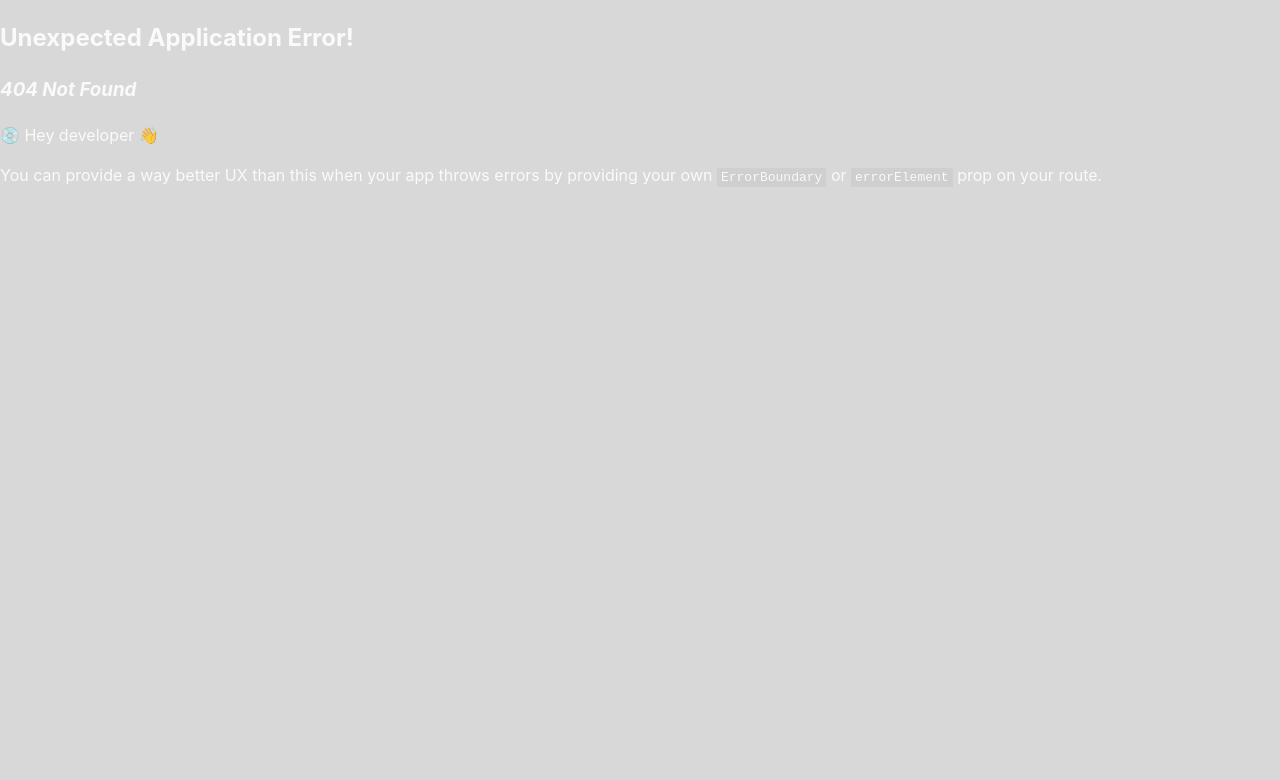
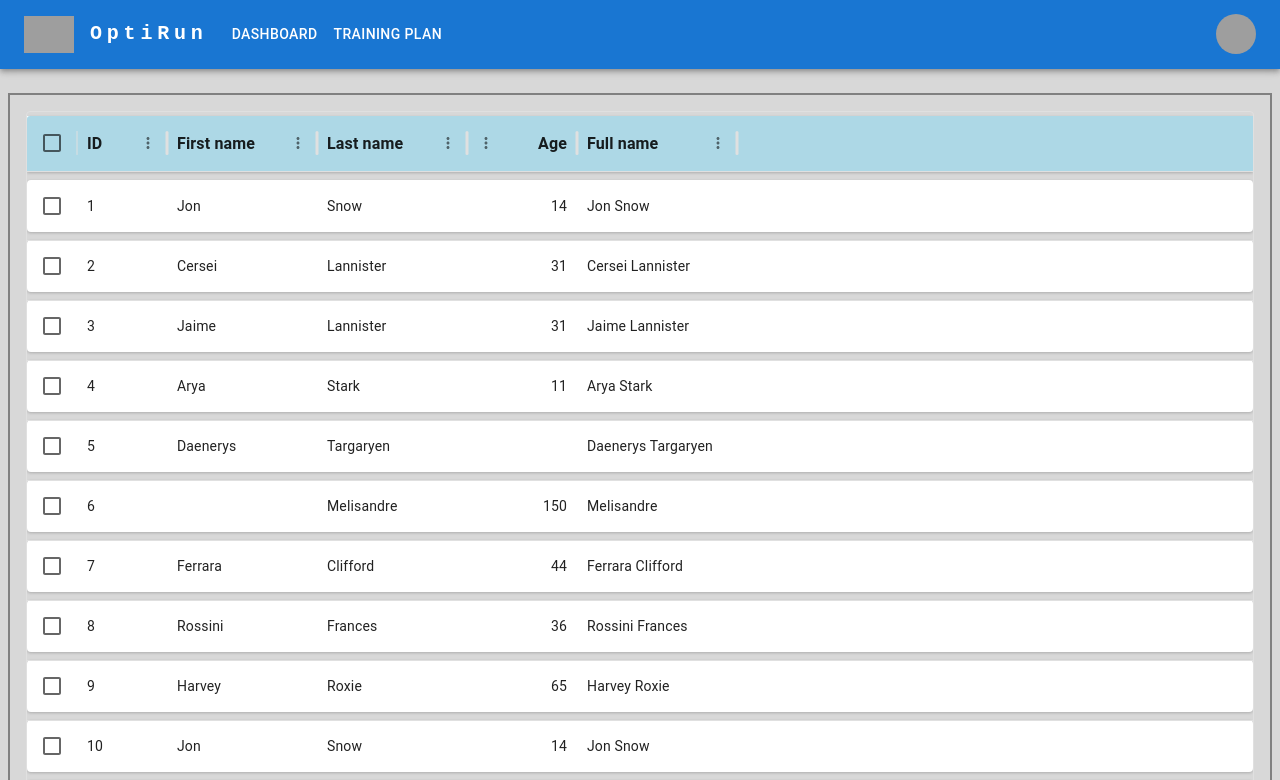
Before and after one commit to elizacohen5/running-coach, a React (Vite) app in the folder client/: page /training-plan in a window 1280 px wide. Before the commit this address had no page. Shown: the top 780 px of the page. Built offline with nearby package versions, Linux system fonts and the light colour scheme; grey boxes are pictures that could not be loaded.

Commit message:
training plan styling

```diff
--- a/client/src/components/Header.jsx
+++ b/client/src/components/Header.jsx
@@ -34,6 +34,10 @@ function Header() {
 
   const handleDashboardClick = () => {
     navigate("/home")
+  }
+
+  const handleTrainingPlanClick = () => {
+    navigate("/training-plan")
   }
 
   return (
@@ -100,7 +104,7 @@ function Header() {
               Dashboard
             </Button>
             <Button
-              // onClick={gonna want to nagivate to training plan}
+              onClick={handleTrainingPlanClick}
               sx={{ my: 2, color: "white", display: "block" }}
             >
               Training Plan
--- a/client/src/components/NextRun.jsx
+++ b/client/src/components/NextRun.jsx
@@ -56,7 +56,7 @@ export default function NextRun({ userRuns }) {
     // console.log("sorted runs: ", sortedRuns)
     const nextRun = sortedRuns[0];
     // console.log("next run: ", nextRun)
-    const nextRunPace = nextRun["pace"];
+    const nextRunPace = nextRun["run_type"];
     // console.log("next run pace: ", nextRunPace)
 
   return (
@@ -84,10 +84,13 @@ export default function NextRun({ userRuns }) {
               Next Run:
             </Typography>
             <Typography variant="body1" color="white">
-              Total Miles: {nextRun.distance}
+              Total Miles: {nextRun.total_miles}
             </Typography>
             <Typography variant="body1" color="white">
               Pace: {nextRunPace[0].toUpperCase() + nextRunPace.slice(1)}
+            </Typography>
+            <Typography variant="body1" color="white">
+              Details: {nextRun.run_details}
             </Typography>
           </CardContent>
         </CardActionArea>
--- /dev/null
+++ b/client/src/components/TrainingPlan.jsx
@@ -0,0 +1,120 @@
+import * as React from "react";
+import Box from "@mui/material/Box";
+import { DataGrid } from "@mui/x-data-grid";
+
+const columns = [
+  { field: "id", headerName: "ID", width: 90 },
+  {
+    field: "firstName",
+    headerName: "First name",
+    width: 150,
+    editable: true,
+  },
+  {
+    field: "lastName",
+    headerName: "Last name",
+    width: 150,
+    editable: true,
+  },
+  {
+    field: "age",
+    headerName: "Age",
+    type: "number",
+    width: 110,
+    editable: true,
+  },
+  {
+    field: "fullName",
+    headerName: "Full name",
+    description: "This column has a value getter and is not sortable.",
+    sortable: false,
+    width: 160,
+    valueGetter: (value, row) => `${row.firstName || ""} ${row.lastName || ""}`,
+  },
+];
+
+const rows = [
+  { id: 1, lastName: "Snow", firstName: "Jon", age: 14 },
+  { id: 2, lastName: "Lannister", firstName: "Cersei", age: 31 },
+  { id: 3, lastName: "Lannister", firstName: "Jaime", age: 31 },
+  { id: 4, lastName: "Stark", firstName: "Arya", age: 11 },
+  { id: 5, lastName: "Targaryen", firstName: "Daenerys", age: null },
+  { id: 6, lastName: "Melisandre", firstName: null, age: 150 },
+  { id: 7, lastName: "Clifford", firstName: "Ferrara", age: 44 },
+  { id: 8, lastName: "Frances", firstName: "Rossini", age: 36 },
+  { id: 9, lastName: "Roxie", firstName: "Harvey", age: 65 },
+  { id: 10, lastName: "Snow", firstName: "Jon", age: 14 },
+  { id: 11, lastName: "Lannister", firstName: "Cersei", age: 31 },
+  { id: 12, lastName: "Lannister", firstName: "Jaime", age: 31 },
+  { id: 13, lastName: "Stark", firstName: "Arya", age: 11 },
+  { id: 14, lastName: "Targaryen", firstName: "Daenerys", age: null },
+  { id: 15, lastName: "Melisandre", firstName: null, age: 150 },
+  { id: 16, lastName: "Clifford", firstName: "Ferrara", age: 44 },
+  { id: 17, lastName: "Frances", firstName: "Rossini", age: 36 },
+  { id: 18, lastName: "Roxie", firstName: "Harvey", age: 65 },
+  { id: 19, lastName: "Lannister", firstName: "Jaime", age: 31 },
+  { id: 20, lastName: "Stark", firstName: "Arya", age: 11 },
+  { id: 21, lastName: "Targaryen", firstName: "Daenerys", age: null },
+  { id: 22, lastName: "Melisandre", firstName: null, age: 150 },
+  { id: 23, lastName: "Clifford", firstName: "Ferrara", age: 44 },
+  { id: 24, lastName: "Frances", firstName: "Rossini", age: 36 },
+  { id: 25, lastName: "Roxie", firstName: "Harvey", age: 65 },
+];
+
+export default function TrainingPlan() {
+  return (
+    <Box
+      display="flex"
+      sx={{ border: "2px solid grey" }}
+      height={900}
+      my={3}
+      ml={1}
+      mr={1}
+      alignItems="center"
+      gap={4}
+      p={2}
+    >
+      <DataGrid
+        rows={rows}
+        columns={columns}
+        initialState={{
+          pagination: {
+            paginationModel: {
+              pageSize: 50,
+            },
+          },
+        }}
+        pageSizeOptions={[50]}
+        checkboxSelection
+        disableRowSelectionOnClick
+        sx={{
+          "& .MuiDataGrid-row": {
+            backgroundColor: "white",
+            margin: "4px 0", // Adds space between rows
+            boxShadow: "0 1px 3px rgba(0, 0, 0, 0.2)", // Adds a slight shadow for depth
+            borderRadius: "4px", // Optional: adds a slight rounding to the row corners
+          },
+          "& .MuiDataGrid-columnHeaders": {
+            backgroundColor: "lightblue",
+            boxShadow: "0 1px 3px rgba(0, 0, 0, 0.2)",
+            margin: "4px 0",
+          },
+          "& .MuiDataGrid-columnHeadersInner": {
+            backgroundColor: "lightblue",
+          },
+          "& .MuiDataGrid-columnHeader": {
+            backgroundColor: "lightblue",
+          },
+          "& .MuiDataGrid-columnHeaderTitle": {
+            backgroundColor: "lightblue",
+            fontWeight: "bold",
+            fontSize: "1rem",
+          },
+          "& .MuiDataGrid-filler": {
+            backgroundColor: "lightblue",
+          },
+        }}
+      />
+    </Box>
+  );
+}
--- a/client/src/routes.jsx
+++ b/client/src/routes.jsx
@@ -3,6 +3,7 @@ import Home from "./components/Home"
 import Login from "./components/Login"
 import Signup from "./components/Signup"
 import NewPlan from "./components/CreatePlan/NewPlan"
+import TrainingPlan from "./components/TrainingPlan"
 import { Navigate } from "react-router-dom"
 
 
@@ -40,6 +41,10 @@ const routes = [
             {
                 path: "/new-plan",
                 element: <NewPlan />
+            },
+            {
+                path: "/training-plan",
+                element: <TrainingPlan />
             }
         ]
     }
--- a/package.json
+++ b/package.json
@@ -6,6 +6,7 @@
     "@material-ui/icons": "^4.11.3",
     "@mui/icons-material": "^5.16.4",
     "@mui/material": "^5.16.4",
+    "@mui/x-data-grid": "^7.11.1",
     "react-jwt": "^1.2.1"
   }
 }
```
Also changed, not shown: 2 other files (tests, documents, lock files or other folders).
